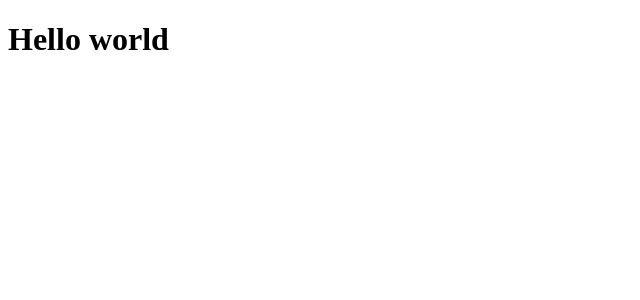
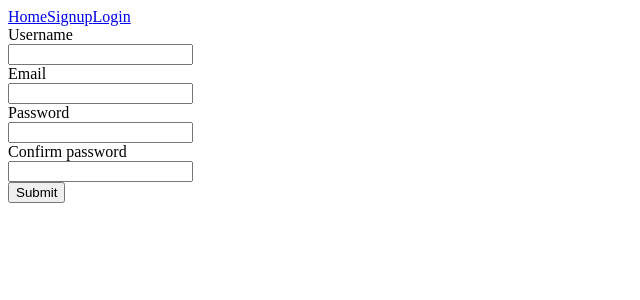
Before and after one commit to Polynomial-B/shirtify-mern-frontend, a React app: page /auth/signup in a window 1280 px wide. Shown: the top 300 px of the page, without its empty margins (0-640 px from the left). Built offline with nearby package versions, Linux system fonts and the light colour scheme; the HTML template or start-up script is replaced by a standard one.

Commit message:
Added components added logic to signup and Login created Navbar for app created routes for app

```diff
--- a/package.json
+++ b/package.json
@@ -11,8 +11,10 @@
   },
   "dependencies": {
     "axios": "^1.7.2",
-    "react": "^18.2.0",
-    "react-dom": "^18.2.0"
+    "react": "^18.3.1",
+    "react-dom": "^18.3.1",
+    "react-router-dom": "^6.23.1",
+    "react-toastify": "^10.0.5"
   },
   "devDependencies": {
     "@types/react": "^18.2.66",
--- a/src/App.jsx
+++ b/src/App.jsx
@@ -1,5 +1,27 @@
+import { BrowserRouter as Router, Routes, Route } from "react-router-dom";
+import Navbar from "./components/Navbar";
+import Home from "./components/Home";
+import Signup from "./components/Signup";
+import { ToastContainer } from 'react-toastify'
+import Login from "./components/Login";
+
 function App() {
-  return <h1>Hello world</h1>
+  return <>
+
+  <Router>
+  <ToastContainer/>
+    <Navbar />
+    <Routes>
+      <Route path="/" element={<Home />} />
+      <Route path="auth/signup" element={<Signup />} />
+      <Route path="auth/login" element={<Login />} />
+      <Route  />
+      <Route  />
+      <Route  />
+    </Routes>
+  </Router>
+
+  </>
 }
 
 export default App
--- /dev/null
+++ b/src/components/Home.jsx
@@ -0,0 +1,16 @@
+const Home = () => {
+    return <div className="hero is-fullheight-with-navbar">
+      <div className="hero-body">
+        <div className="container has-text-centered">
+          <h1 className="subtitle mb-5">
+            Design your own Tee!
+          </h1>
+          <h2 className="title">
+            👚Your Imagination, Your Canvas 🎨
+          </h2>
+        </div>
+      </div>
+    </div>
+  }
+
+  export default Home
--- /dev/null
+++ b/src/components/Login.jsx
@@ -0,0 +1,72 @@
+import { useState } from "react"
+import axios from "axios"
+import { useNavigate } from "react-router-dom"
+import { ToastContainer, toast } from 'react-toastify'
+import 'react-toastify/dist/ReactToastify.css';
+
+
+export default function Login() {
+
+    const navigate = useNavigate()
+
+    const [formData, setFormData] = useState ({
+        username: "",
+        password: "",
+    })
+
+
+    function handleChange (e) {
+        const newFormData = structuredClone(formData)
+        newFormData[e.target.name] = e.target.value
+        setFormData(newFormData)
+    }
+
+    async function handleSubmit(e) {
+        e.preventDefault()
+        try {
+          const { data } = await axios.post('/auth/login', formData)
+          toast.success('Login successful');
+          const token = data.token
+
+          localStorage.setItem('token', token)
+          navigate('/shirts/browse')
+
+        } catch (err) {
+            console.log(err.response.data)
+            toast.error('Login failed');
+        }
+    }
+
+
+    return <div className="section">
+      <div className="container">
+        <form onSubmit ={handleSubmit}>
+          <div className="field">
+            <label className="label">Email</label>
+            <div className="control">
+              <input
+                className="input"
+                type="text"
+                name={'email'}
+                onChange={handleChange}
+                value={formData.email}
+              />
+            </div>
+          </div>
+          <div className="field">
+            <label className="label">Password</label>
+            <div className="control">
+              <input
+                className="input"
+                type="password"
+                name={'password'}
+                onChange={handleChange}
+                value={formData.password}
+              />
+            </div>
+          </div>
+          <button className="button" type="submit"> Login</button>
+        </form>
+      </div>
+    </div>
+  }
--- /dev/null
+++ b/src/components/Navbar.jsx
@@ -0,0 +1,37 @@
+import {Link, useLocation} from "react-router-dom"
+import {useEffect, useState } from "react"
+
+
+const Navbar = () => {
+    const location = useLocation()
+    const [isLoggedIn, setIsLoggedIn]= useState(localStorage.getItem('token'))
+
+    useEffect(() =>{
+      console.log(location.pathname)
+    setIsLoggedIn(localStorage.getItem('token'))
+    }, [location])
+
+    function logout() {
+      setIsLoggedIn(false)
+      localStorage.removeItem('token')
+    }
+
+    return <nav className="navbar">
+    <div className="navbar-menu is-active">
+      <div className="navbar-end">
+        <div className="navbar-item">
+          <div className="buttons">
+           <Link to="/" className="button is-link is-outlined">Home</Link>
+           {!isLoggedIn &&<Link to="/auth/signup" className="button is-light">Signup</Link>}
+           {!isLoggedIn &&<Link to="/auth/login" className="button is-light">Login</Link>}
+           {isLoggedIn &&<Link to="/shirts/design" className="button is-light">Design Shirt</Link>}
+            {isLoggedIn &&<Link to="/wishlist" className="button is-light">Wishlist</Link>}
+            {isLoggedIn &&<button className="button" onClick={logout}>Logout</button>}
+          </div>
+        </div>
+      </div>
+    </div>
+  </nav>
+}
+
+export default Navbar
--- /dev/null
+++ b/src/components/Signup.jsx
@@ -0,0 +1,92 @@
+import { useState } from "react"
+import axios from "axios"
+import { useNavigate } from "react-router-dom"
+import 'react-toastify/dist/ReactToastify.css';
+import { ToastContainer, toast } from 'react-toastify'
+
+export default function Signup() {
+
+    const navigate = useNavigate()
+
+    const [formData, setFormData] = useState ({
+        username: "",
+        email: "",
+        password: "",
+        passwordConfirmation: "",
+    })
+
+    function handleChange (e) {
+        const newFormData = structuredClone(formData)
+        newFormData[e.target.name] = e.target.value
+        setFormData(newFormData)
+    }
+
+    async function handleSubmit(e) {
+        e.preventDefault()
+        try {
+            await axios.post('/auth/signup', formData)
+            toast.success('Signup successful');
+            navigate('auth/login')
+
+        } catch (err) {
+            console.log(err.response.data)
+            toast.error('Signup failed');
+        }
+    }
+
+    return <div className="section">
+    <div className="container">
+      <form onSubmit ={handleSubmit}>
+        <div className="field">
+          <label className="label">Username</label>
+          <div className="control">
+            <input
+              className="input"
+              type="text"
+              name={'username'}
+              onChange={handleChange}
+              value={formData.username}
+            />
+          </div>
+        </div>
+        <div className="field">
+          <label className="label">Email</label>
+          <div className="control">
+            <input
+              className="input"
+              type="text"
+              name={'email'}
+              onChange={handleChange}
+              value={formData.email}
+            />
+          </div>
+        </div>
+        <div className="field">
+          <label className="label">Password</label>
+          <div className="control">
+            <input
+              className="input"
+              type="password"
+              name={'password'}
+              onChange={handleChange}
+              value={formData.password}
+            />
+          </div>
+        </div>
+        <div className="field">
+          <label className="label">Confirm password</label>
+          <div className="control">
+            <input
+              className="input"
+              type="password"
+              name={'passwordConfirmation'}
+              onChange={handleChange}
+              value={formData.passwordConfirmation}
+            />
+          </div>
+        </div>
+        <button className="button">Submit</button>
+      </form>
+    </div>
+  </div>
+}
```
Also changed, not shown: src/components/Browse.jsx (added), src/components/Design.jsx (added), src/components/Wishlist.jsx (added), 1 other file (tests, documents, lock files or other folders).
